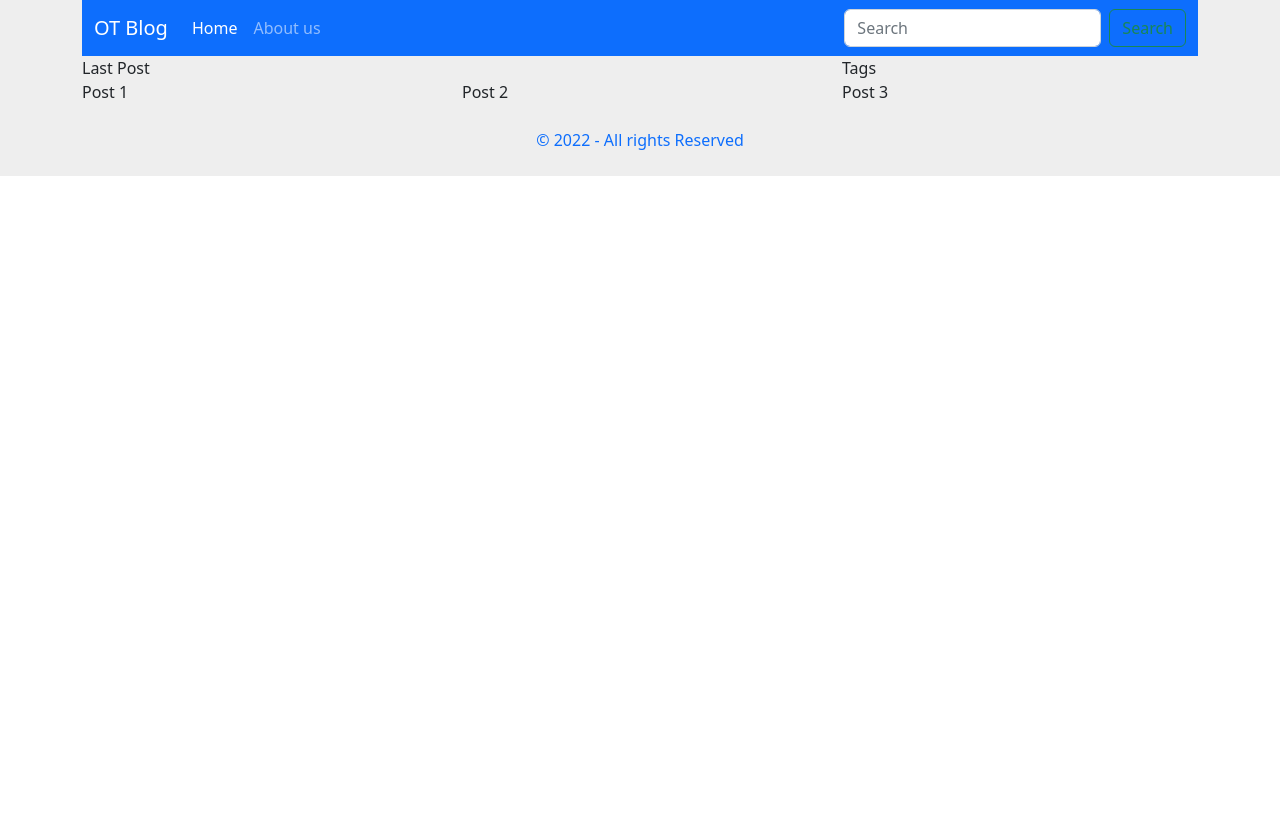
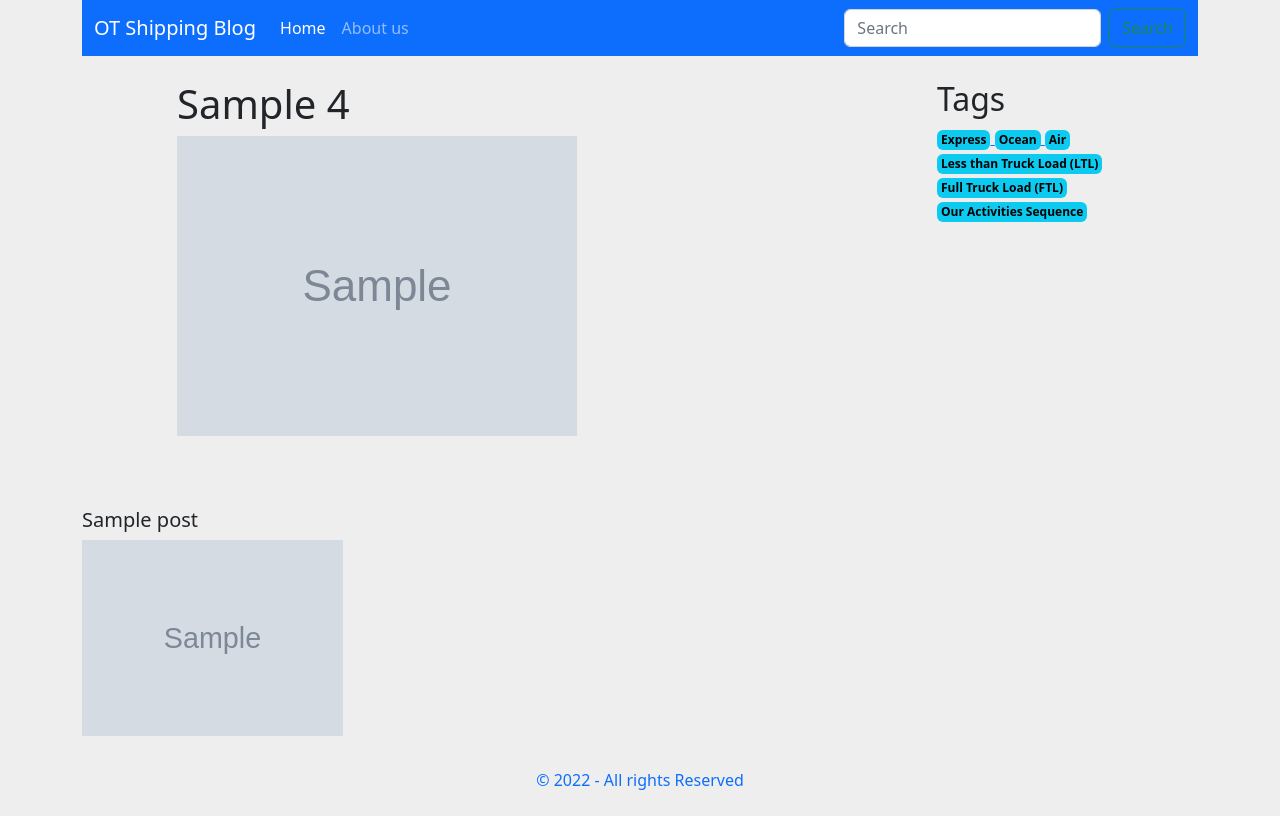
Before and after one commit to GM4302020/Python-Blog, a Django app: template myblog02/templates/index.html in a window 1280 px wide. Before the commit the page ends 176 px from the top, so only its background shows below. Run offline with Django 4.2, Linux system fonts and the light colour scheme; data comes from the database, SQL or seed files in the repository; both versions use the stored data as it was after the commit; the template is opened without the code that fills it: values that come from a table or form of the project are taken from there, most other values are stand-ins (such as "Sample title", 1, 10 or a date in 2020); grey boxes marked "Sample" are stand-in pictures.

Commit message:
35 -05-LoadPostsImages 12

```diff
--- a/myblog02/templates/base.html
+++ b/myblog02/templates/base.html
@@ -14,12 +14,12 @@
     <title>{% block tilte %}My Django Blog{% endblock %}</title>
   </head>
   <body>
-
+    <!-- Common Top page (Menu) start -->
     <div class="container-fluid gray-box">
       <div class="container">
         <nav class="navbar navbar-expand-lg navbar-dark bg-primary">
           <div class="container-fluid">
-            <a class="navbar-brand" href="#">OT Blog</a>
+            <a class="navbar-brand" href="#">OT Shipping Blog</a>
             <button class="navbar-toggler" type="button" data-bs-toggle="collapse" data-bs-target="#navbarSupportedContent" aria-controls="navbarSupportedContent" aria-expanded="false" aria-label="Toggle navigation">
               <span class="navbar-toggler-icon"></span>
             </button>
@@ -51,29 +51,22 @@
           </div>
         </nav>
       </div>
-      <div class="container">
-        <div class="row">
-          <div class="col-8">Last Post</div>
-          <div class="col-4">Tags</div>
-        </div>
-      </div>
-      <div class="container">
-        <div class="row">
-          <div class="col-4">Post 1</div>
-          <div class="col-4">Post 2</div>
-          <div class="col-4">Post 3</div>
-        </div>
-      </div>
+
+      <!-- Common Top page (Menu) end -->
+        {% block content %}
+        {% endblock %}
+      <!-- Footer body start -->
+
       <div class="container">
         <p class="text-center text-primary py-4">
           &copy; 2022 - All rights Reserved
         </p>
       </div>
+      <!-- Footer body end -->
     </div>
 
-    {% block content %}
-    {% endblock %}
-    <!--<h1>Hello, world!</h1> -->
+    <!-- Optinal JavaScript -->
+    <!-- JQuary first, then Popper.js, then Bootstrap JS -->
     <script src="https://cdn.jsdelivr.net/npm/bootstrap@5.2.1/dist/js/bootstrap.bundle.min.js" integrity="sha384-u1OknCvxWvY5kfmNBILK2hRnQC3Pr17a+RTT6rIHI7NnikvbZlHgTPOOmMi466C8" crossorigin="anonymous"></script>
     <script src="https://cdn.jsdelivr.net/npm/@popperjs/core@2.11.6/dist/umd/popper.min.js" integrity="sha384-oBqDVmMz9ATKxIep9tiCxS/Z9fNfEXiDAYTujMAeBAsjFuCZSmKbSSUnQlmh/jp3" crossorigin="anonymous"></script>
     <script src="https://cdn.jsdelivr.net/npm/bootstrap@5.2.1/dist/js/bootstrap.min.js" integrity="sha384-7VPbUDkoPSGFnVtYi0QogXtr74QeVeeIs99Qfg5YCF+TidwNdjvaKZX19NZ/e6oz" crossorigin="anonymous"></script>
--- a/myblog02/templates/index.html
+++ b/myblog02/templates/index.html
@@ -11,4 +11,37 @@
     <h2>Hello Online Team Inc.</h2>
 </div>
 -->
+<div class="container mt-4">
+    <div class="row">
+        <div class="col-1"></div>
+        <div class="col-7">
+            <h1 class="h-5">{{posts.4.title}}</h1>
+            <img class="img-fluid" src="{{posts.4.banner.url}}" alt="{{posts.4.title}}">
+        </div>
+        <div class="col-1"></div>
+        <div class="col-3">
+            <h2>Tags</h2>
+            {% if tags %}
+                {% for tag in tags %}
+                    <a href="">
+                        <span class="badge text-bg-info p-1">{{tag.name}}</span>
+                    </a>
+                    {% endfor %}
+            {% endif %}
+        </div>
+    </div>
+</div>
+<div class="container mt-4">
+    <div class="row">
+        {% for post in posts %}
+            {% if forloop.counter != 5 %}
+                <div class="col-3 mb-2 mt-5">
+                    <h2 class="h5 h-15">{{post.title}}</h2>
+                    <img class="img-fluid" src="{{post.banner.url}}" alt="{{post.title}}">
+                </div>
+            {% endif %}
+        {% endfor %}
+    </div>
+</div>
+
 {% endblock %}
```
Also changed, not shown: myblog02/main/views.py (+15 -2 lines), myblog02/db.sqlite3, myblog02/media/images/0.jpeg (added), myblog02/media/images/1.png (added), myblog02/media/images/2.png (added), myblog02/media/images/2_tUboKWX.png (added), myblog02/media/images/3.png (added), myblog02/media/images/4.png (added), 1 other file.
